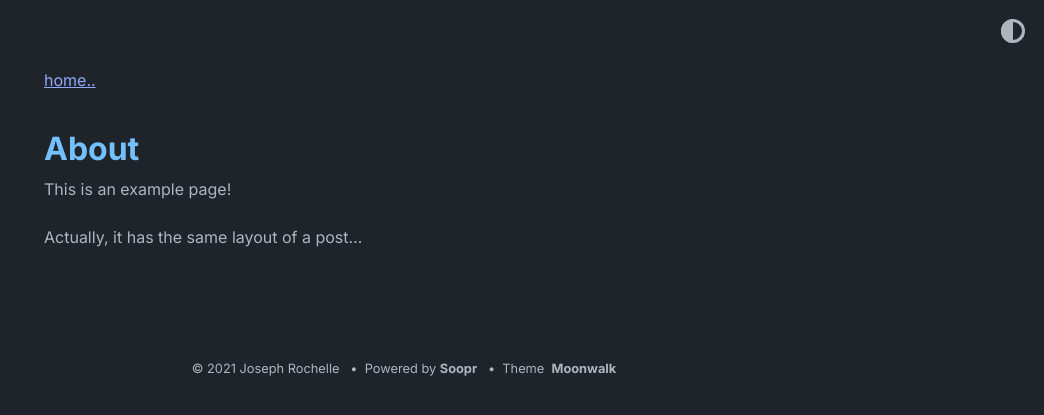
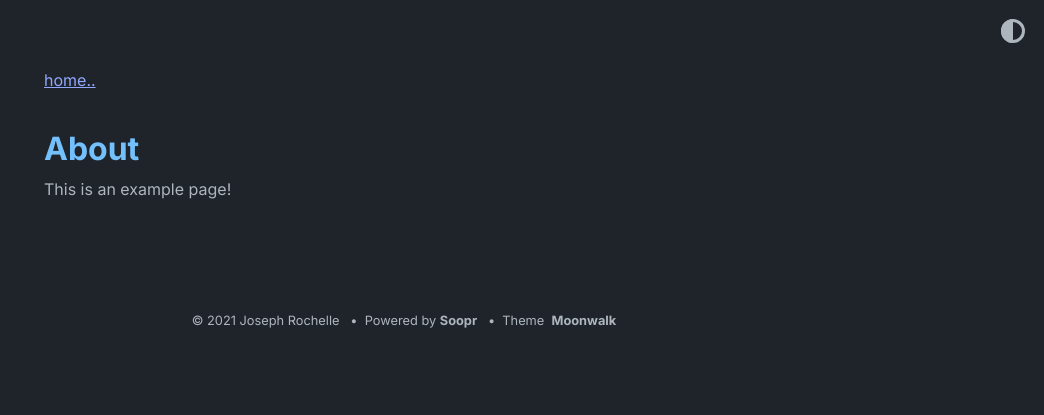
Before and after one commit to Josef9154/JRochelle_Portfolio, a Jekyll site: the page built from about.md, in a window 1280 px wide. Shown: the top 415 px of the page, without its empty margins (236-1280 px from the left). Built offline with Jekyll 4.4.1, drawn with Linux system fonts in a browser that asks for light colours.

Commit message:
about.md: changed

```diff
--- a/about.md
+++ b/about.md
@@ -4,5 +4,3 @@ title: About
 ---
 
 This is an example page!
-
-Actually, it has the same layout of a post...
```
